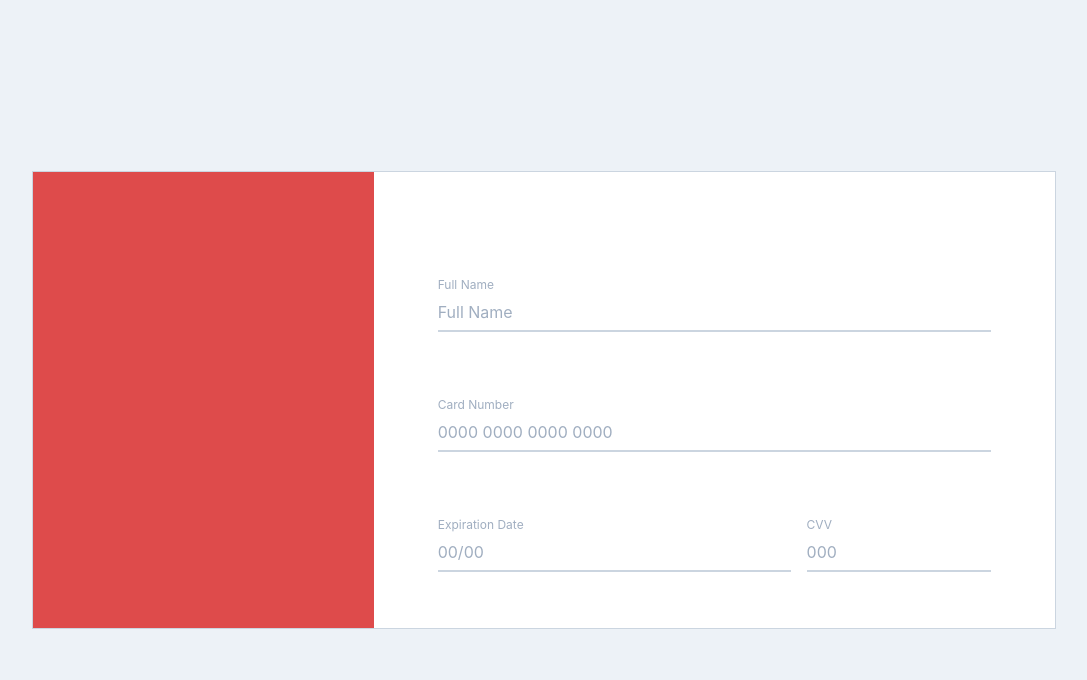
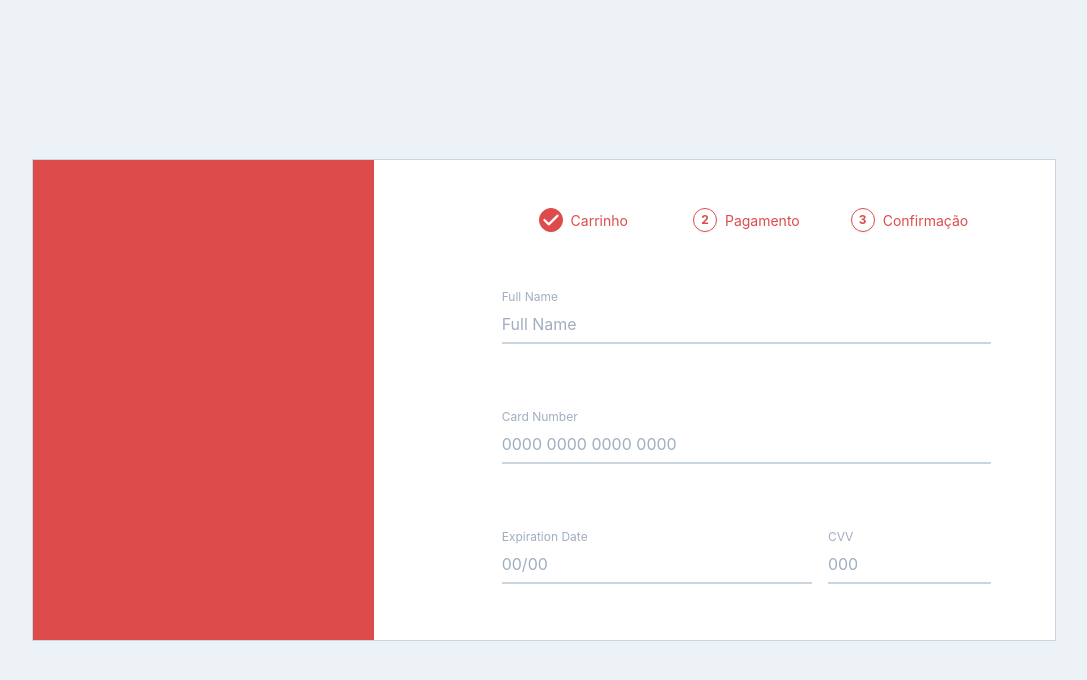
Before and after one commit to gustavomonjardim/checkout-form, a React (Create React App) app: page / in a window 1280 px wide. Shown: the top 680 px of the page, without its empty margins (96-1183 px from the left). Built offline with nearby package versions, Linux system fonts and the light colour scheme; the HTML template or start-up script is replaced by a standard one.

Commit message:
feat: cria componente Step do CheckoutForm

```diff
--- /dev/null
+++ b/src/assets/svg/Check.js
@@ -0,0 +1,15 @@
+import React from 'react';
+
+const Check = () => {
+  return (
+    <svg className="fill-current h-6 w-6" viewBox="0 0 20 20" fill="currentColor">
+      <path
+        fillRule="evenodd"
+        d="M16.707 5.293a1 1 0 010 1.414l-8 8a1 1 0 01-1.414 0l-4-4a1 1 0 011.414-1.414L8 12.586l7.293-7.293a1 1 0 011.414 0z"
+        clipRule="evenodd"
+      />
+    </svg>
+  );
+};
+
+export default Check;
--- a/src/components/CheckoutForm/checkoutForm.js
+++ b/src/components/CheckoutForm/checkoutForm.js
@@ -1,17 +1,24 @@
-import React from 'react';
+import React, { useState } from 'react';
 
 import { useForm } from '../../context/FormContext';
 import { cardNumberMask, cardDateMask } from '../../services/maskService';
+import Step from '../Step';
 import TextInput from '../TextInput';
 
 const CheckoutForm = () => {
   const { handleChange, handleBlur, values, errors, touched } = useForm();
+  const [step, setStep] = useState(1);
 
   return (
-    <div className="w-full max-w-screen-lg h-screen md:h-auto flex flex-col md:flex-row md:mx-8 bg-white border border-solid border-gray-400">
-      <div className="flex-1 w-full md:w-1/3 bg-primary"></div>
-      <div className="w-full md:w-2/3 bg-white md:h-full p-12 md:px-16">
-        <div className="pt-12 md:pt-12">
+    <div className="w-full max-w-screen-lg h-screen flex flex-col bg-white border border-solid border-gray-400 md:h-auto md:flex-row md:mx-8">
+      <div className="flex-1 w-full bg-primary md:w-1/3"></div>
+      <div className="w-full p-12 bg-white md:h-full md:w-2/3  md:px-16 md:pl-32">
+        <div className="w-full flex flex-row">
+          <Step title="Carrinho" number="1" checked={step >= 1} onClick={() => setStep(0)} />
+          <Step title="Pagamento" number="2" checked={step >= 2} onClick={() => setStep(1)} />
+          <Step title="Confirmação" number="3" checked={step >= 3} onClick={() => setStep(2)} />
+        </div>
+        <div className="pt-12">
           <TextInput
             id="fullName"
             placeholder="Full Name"
@@ -22,7 +29,7 @@ const CheckoutForm = () => {
             error={touched['fullName'] ? errors['fullName'] : null}
           />
         </div>
-        <div className="pt-12 md:pt-12">
+        <div className="pt-12">
           <TextInput
             id="cardNumber"
             placeholder="0000 0000 0000 0000"
@@ -35,7 +42,7 @@ const CheckoutForm = () => {
             error={touched['cardNumber'] ? errors['cardNumber'] : null}
           />
         </div>
-        <div className="w-full flex flex-wrap pt-12 md:pt-12">
+        <div className="w-full flex flex-wrap pt-12">
           <div className="w-2/3 pr-4">
             <TextInput
               id="expirationDate"
--- /dev/null
+++ b/src/components/Step/Step.js
@@ -0,0 +1,40 @@
+import classNames from 'classnames';
+import propTypes from 'prop-types';
+import React from 'react';
+
+import Check from '../../assets/svg/Check';
+
+const Step = ({ title, number, checked, onClick }) => {
+  const stepClass = classNames(
+    'rounded-full h-6 w-6 flex items-center justify-center border-primary border shadow-sm',
+    {
+      'text-white': checked,
+      'text-primary': !checked,
+      'bg-primary': checked,
+    }
+  );
+
+  return (
+    <div className="flex-1 flex flex-row justify-center items-center">
+      <div className={stepClass}>
+        {!checked && <span className="font-bold text-xs text-primary">{number}</span>}
+        {checked && <Check />}
+      </div>
+      <button
+        onClick={checked ? onClick : () => {}}
+        className="text-primary text-sm text-center ml-2 focus:outline-none"
+      >
+        {title}
+      </button>
+    </div>
+  );
+};
+
+Step.propTypes = {
+  title: propTypes.string.isRequired,
+  number: propTypes.string.isRequired,
+  checked: propTypes.bool.isRequired,
+  onClick: propTypes.func.isRequired,
+};
+
+export default Step;
--- /dev/null
+++ b/src/components/Step/index.js
@@ -0,0 +1 @@
+export { default } from './Step';
```
